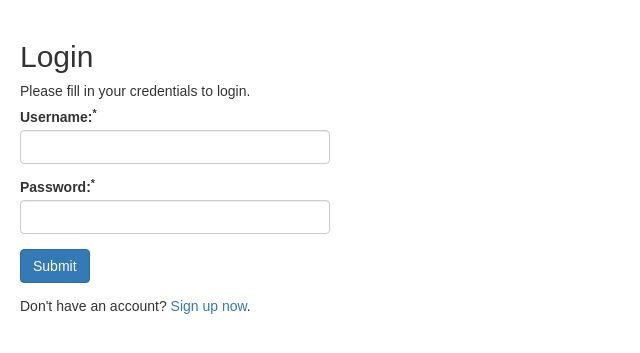
After one commit to mplawley/phobiq, a PHP site: page /login.php in a window 1280 px wide. The commit adds this page. Shown: the top 353 px of the page, without its empty margins (0-640 px from the left). Run offline with PHP 8.4, Linux system fonts and the light colour scheme.

Commit message:
Php functionality for login

```diff
--- /dev/null
+++ b/config.php
@@ -0,0 +1,16 @@
+<?php
+	/* Database credentials. Assuming you are running MySQL
+	server with default setting (user 'root' with no password) */
+	define('DB_SERVER', 'localhost');
+	define('DB_USERNAME', 'root');
+	define('DB_PASSWORD', 'root');
+	define('DB_NAME', 'phobiq');
+
+	/* Attempt to connect to MySQL database */
+	$mysqli = new mysqli(DB_SERVER, DB_USERNAME, DB_PASSWORD, DB_NAME);
+
+	// Check connection
+	if($mysqli === false){
+	    die("ERROR: Could not connect. " . $mysqli->connect_error);
+	}
+?>
--- a/jasmine/src/BlurController.js
+++ b/jasmine/src/BlurController.js
@@ -86,7 +86,7 @@ BlurController.prototype.handleDownloadButtonClick = function() {
 }
 
 BlurController.prototype.persistToDatabase = function() {
-	this.databaseController.sendDataToAjaxCall(this);
+	this.databaseController.sendDataWithAjaxCall(this);
 }
 
 BlurController.prototype.saveTextAsFile = function(filename, textToSave) {
--- a/jasmine/src/DatabaseController.js
+++ b/jasmine/src/DatabaseController.js
@@ -3,7 +3,7 @@ DatabaseController = function() {};
 DatabaseController.prototype.request;
 DatabaseController.prototype.developmentURL = "http://localhost:8888/dbConnection.php";
 
-DatabaseController.prototype.sendDataToAjaxCall = function (blurController) {
+DatabaseController.prototype.sendDataWithAjaxCall = function (blurController) {
 	if (this.request) {
 		this.request.abort();
 	}
--- a/login-styles.css
+++ b/login-styles.css
@@ -131,6 +131,11 @@ input {
   color: white;
 }
 
+.wrapper {
+  width: 350px;
+  padding: 20px;
+}
+
 @keyframes hue-rotate {
   from {
     -webkit-filter: grayscale(30%) hue-rotate(0deg);
--- /dev/null
+++ b/login.php
@@ -0,0 +1,110 @@
+<?php
+    // Include config file
+    require_once 'config.php';
+
+    // Define variables and initialize with empty values
+    $username = $password = "";
+    $username_err = $password_err = "";
+
+    // Processing form data when form is submitted
+    if($_SERVER["REQUEST_METHOD"] == "POST"){
+
+        // Check if username is empty
+        if(empty(trim($_POST["username"]))){
+            $username_err = 'Please enter username.';
+        } else{
+            $username = trim($_POST["username"]);
+        }
+
+        // Check if password is empty
+        if(empty(trim($_POST['password']))){
+            $password_err = 'Please enter your password.';
+        } else{
+            $password = trim($_POST['password']);
+        }
+
+        // Validate credentials
+        if(empty($username_err) && empty($password_err)){
+            // Prepare a select statement
+            $sql = "SELECT username, password FROM USER_PROFILES WHERE username = ?";
+
+            if($stmt = $mysqli->prepare($sql)){
+                // Bind variables to the prepared statement as parameters
+                $stmt->bind_param("s", $param_username);
+
+                // Set parameters
+                $param_username = $username;
+
+                // Attempt to execute the prepared statement
+                if($stmt->execute()){
+                    // Store result
+                    $stmt->store_result();
+
+                    // Check if username exists, if yes then verify password
+                    if($stmt->num_rows == 1){
+                        // Bind result variables
+                        $stmt->bind_result($username, $hashed_password);
+                        if($stmt->fetch()){
+                            if(password_verify($password, $hashed_password)){
+                                /* Password is correct, so start a new session and
+                                save the username to the session */
+                                session_start();
+                                $_SESSION['username'] = $username;
+                                header("location: welcome.php");
+                            } else{
+                                // Display an error message if password is not valid
+                                $password_err = 'The password you entered was not valid.';
+                            }
+                        }
+                    } else{
+                        // Display an error message if username doesn't exist
+                        $username_err = 'No account found with that username.';
+                    }
+                } else{
+                    echo "Oops! Something went wrong. Please try again later.";
+                }
+            }
+
+            // Close statement
+            $stmt->close();
+        }
+
+        // Close connection
+        $mysqli->close();
+    }
+?>
+
+<!DOCTYPE html>
+<html lang="en">
+<head>
+    <meta charset="UTF-8">
+    <title>Login</title>
+    <link rel="stylesheet" href="https://maxcdn.bootstrapcdn.com/bootstrap/3.3.7/css/bootstrap.css">
+    <style type="text/css">
+        body{ font: 14px sans-serif; }
+        .wrapper{ width: 350px; padding: 20px; }
+    </style>
+</head>
+<body>
+    <div class="wrapper">
+        <h2>Login</h2>
+        <p>Please fill in your credentials to login.</p>
+        <form action="<?php echo htmlspecialchars($_SERVER["PHP_SELF"]); ?>" method="post">
+            <div class="form-group <?php echo (!empty($username_err)) ? 'has-error' : ''; ?>">
+                <label>Username:<sup>*</sup></label>
+                <input type="text" name="username"class="form-control" value="<?php echo $username; ?>">
+                <span class="help-block"><?php echo $username_err; ?></span>
+            </div>
+            <div class="form-group <?php echo (!empty($password_err)) ? 'has-error' : ''; ?>">
+                <label>Password:<sup>*</sup></label>
+                <input type="password" name="password" class="form-control">
+                <span class="help-block"><?php echo $password_err; ?></span>
+            </div>
+            <div class="form-group">
+                <input type="submit" class="btn btn-primary" value="Submit">
+            </div>
+            <p>Don't have an account? <a href="register.php">Sign up now</a>.</p>
+        </form>
+    </div>
+</body>
+</html>
```
Also changed, not shown: index.html (+23 -0 lines), jasmine/src/LoginController.js (+35 -2 lines), logout.php (added, +14 -0 lines), register.php (added, +135 -0 lines), welcome.php (added, +28 -0 lines).
